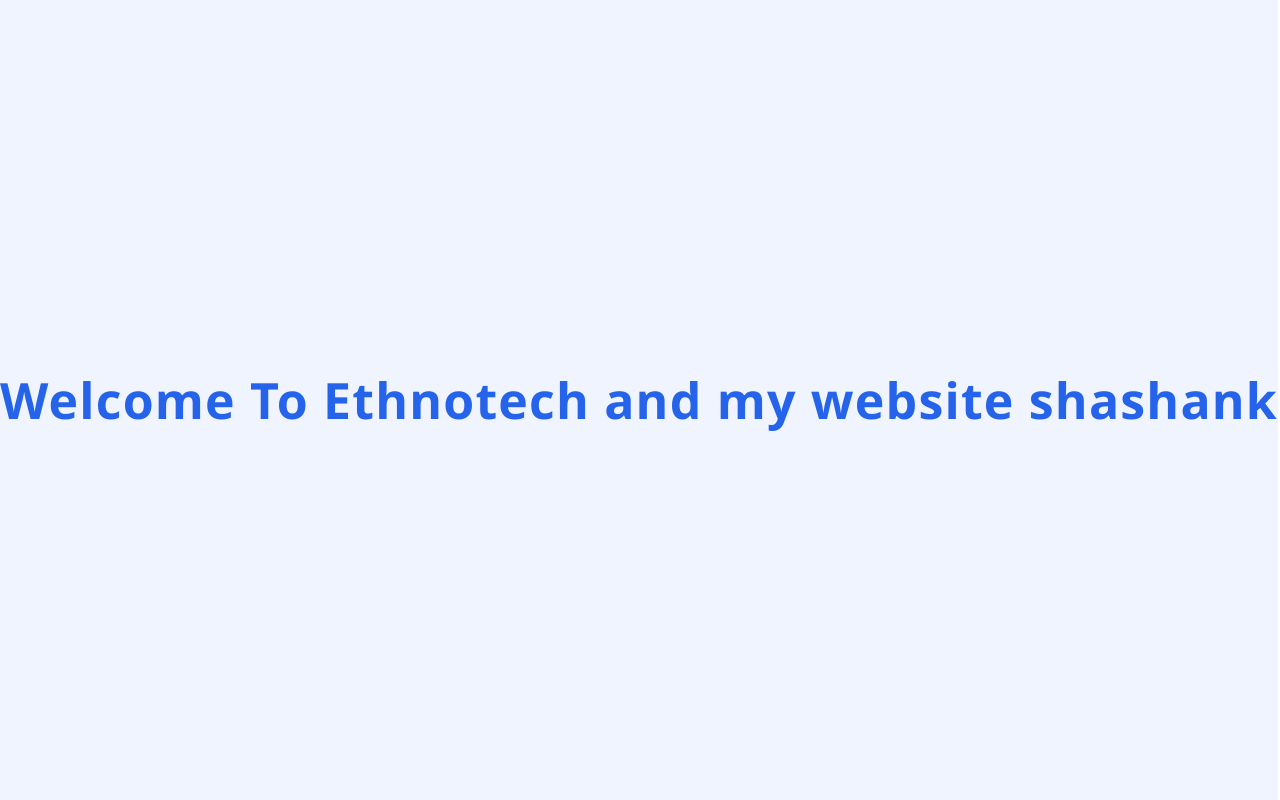
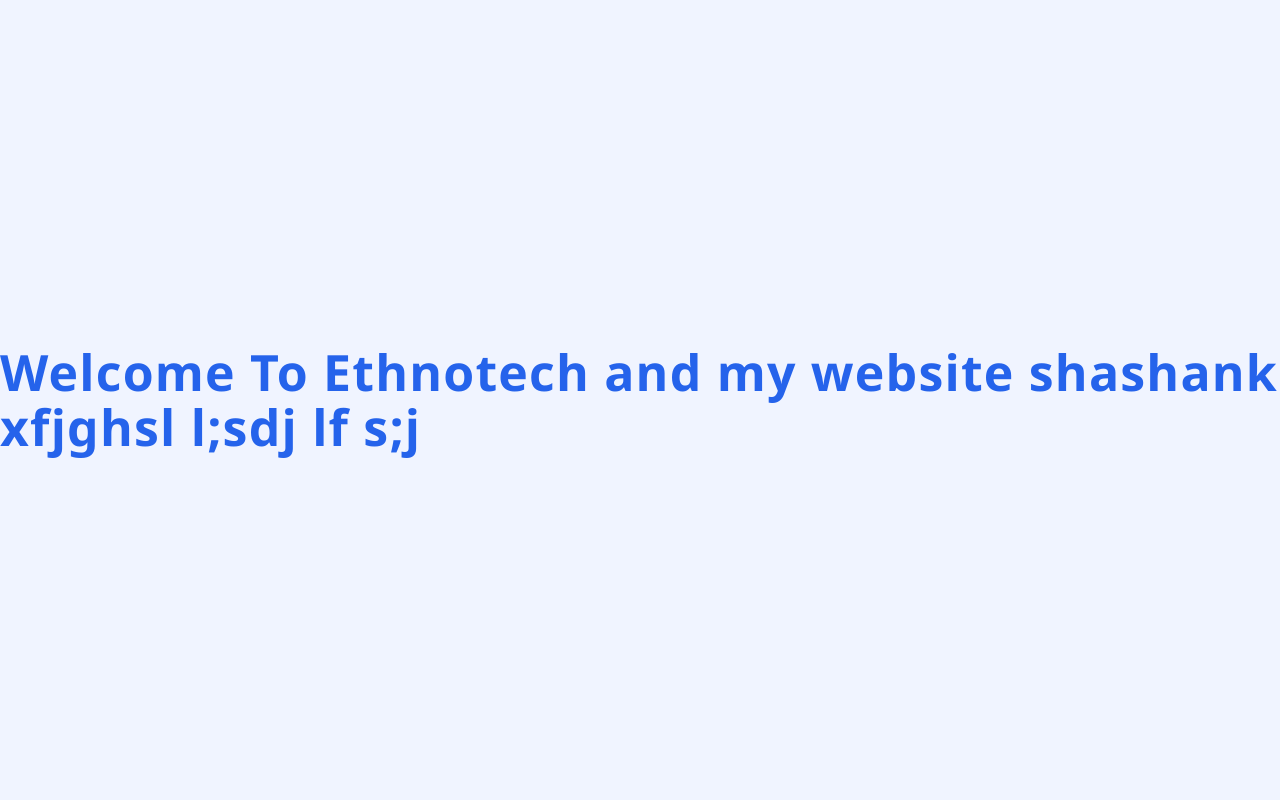
Before and after one commit to shashank-kodiya/ci-ci-pipeline, a React (Vite) app: page / in a window 1280 px wide. Built offline with nearby package versions, Linux system fonts and the light colour scheme.

Commit message:
Update welcome message in App component

```diff
--- a/src/App.jsx
+++ b/src/App.jsx
@@ -20,7 +20,7 @@
           letterSpacing: "1.2px"
         }}
       >
-        Welcome To Ethnotech  and my website shashank
+        Welcome To Ethnotech  and my website shashank xfjghsl l;sdj lf s;j
       </h1>
     </div>
   );
```
